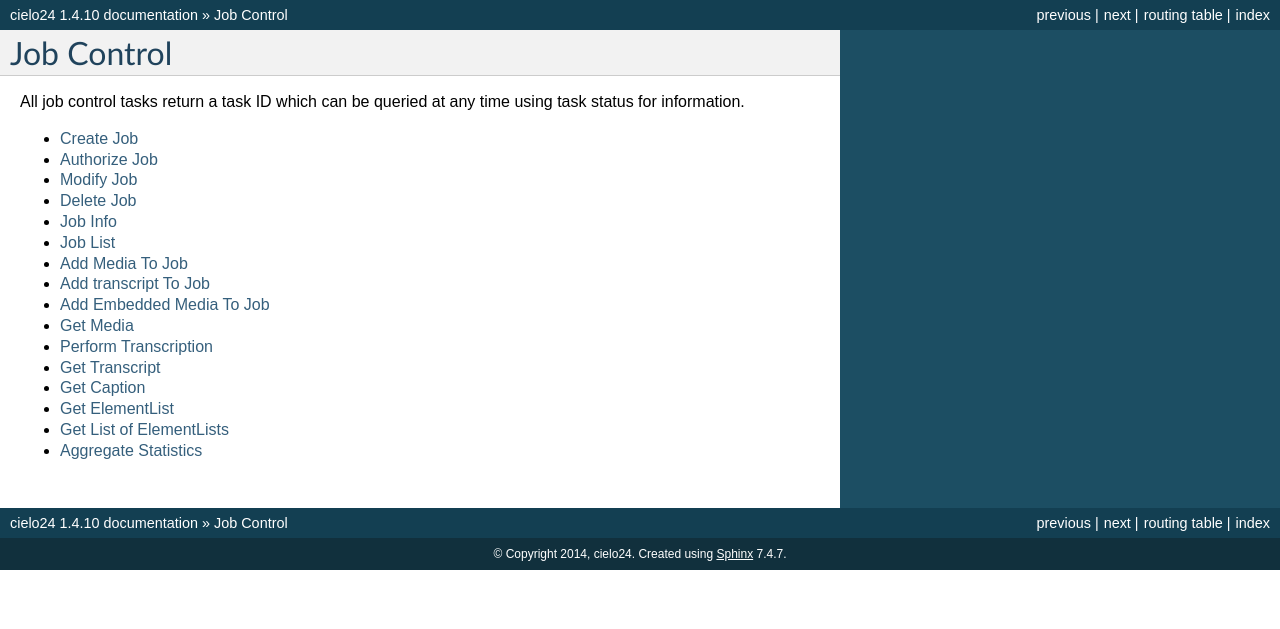
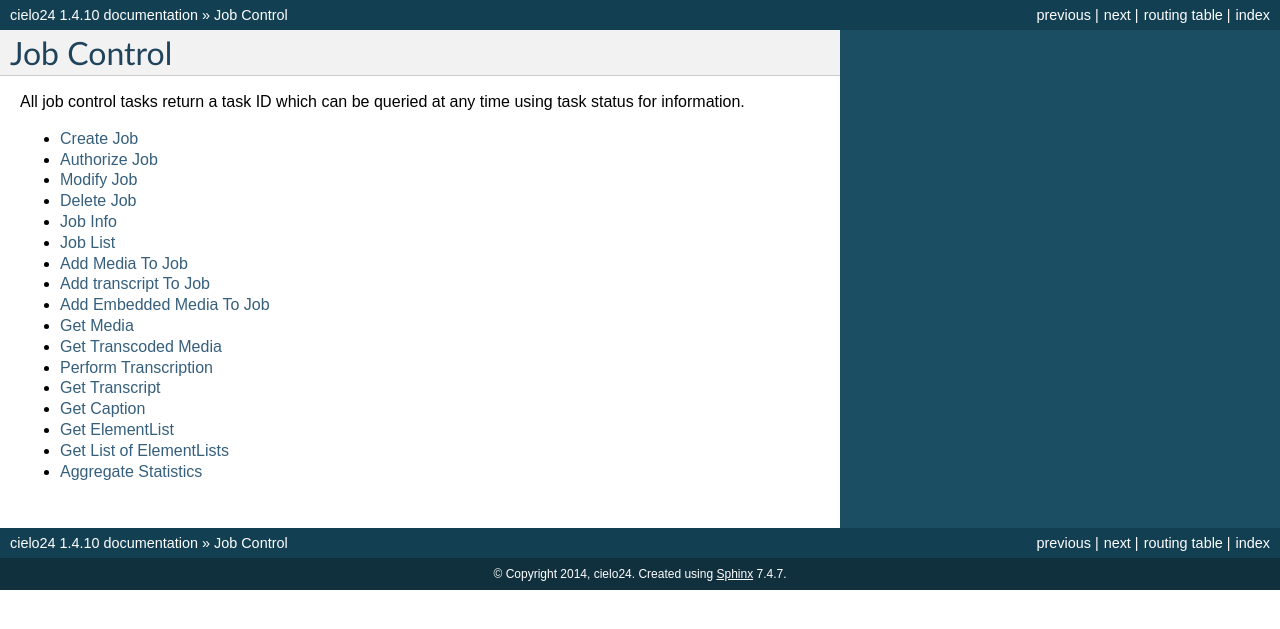
Before and after one commit to cielo24/Docs, a Sphinx documentation site: the page built from api/source/job_control/index.rst, in a window 1280 px wide. Shown: the top 629 px of the page. Built offline with Sphinx 7.4.7, drawn with Linux system fonts in a browser that asks for light colours.

Commit message:
added to list in index

```diff
--- a/api/source/job_control/index.rst
+++ b/api/source/job_control/index.rst
@@ -16,6 +16,7 @@ All job control tasks return a task ID which can be queried at any time using ta
    add_transcript_to_job
    add_embedded_media_to_job
    get_media
+   get_transcoded_media
    perform_transcription
    get_transcript
    get_caption
```
